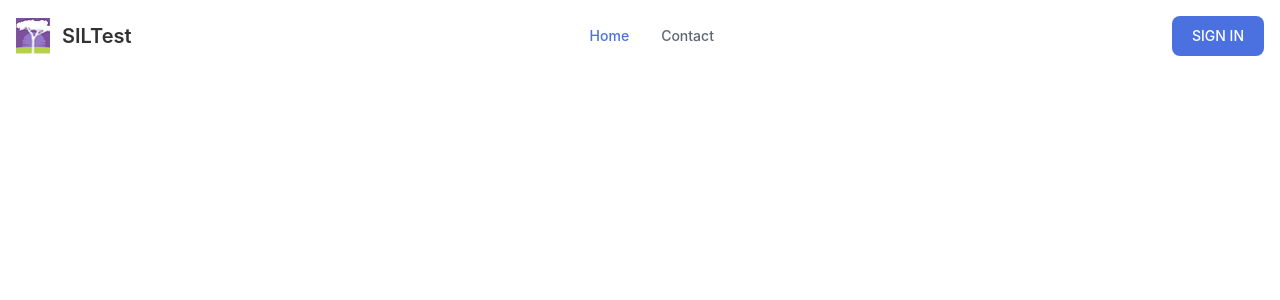
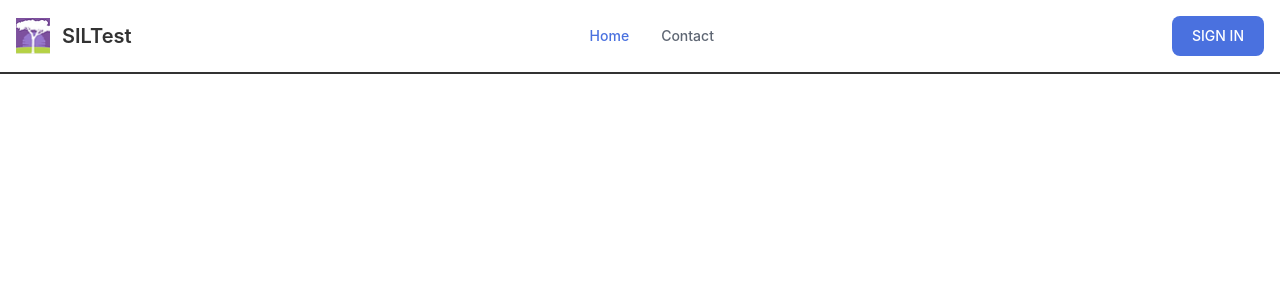
Before and after one commit to koomekevo/siltest, a React (Create React App) app: page /login in a window 1280 px wide. Shown: the top 300 px of the page. Built offline with nearby package versions, Linux system fonts and the light colour scheme.

Commit message:
Change nav bottom border color

```diff
--- a/src/components/Navbar.js
+++ b/src/components/Navbar.js
@@ -4,10 +4,10 @@ import Logo from '../images/logo.png'
 
 const Navbar = () => {
   return (
-    <nav class='bg-white opacity-80 border-gray-200 px-2 sm:px-4 py-2.5 dark:bg-gray-900'>
+    <nav class='bg-white opacity-80 border-black border-b-2 px-2 sm:px-4 py-2.5 dark:bg-gray-900'>
       <div class='container flex flex-wrap items-center justify-between mx-auto'>
         <a
-          href='https://www.savannahinformatics.com/'
+          href='/'
           class='flex items-center'
         >
           <img src={Logo} class='h-6 mr-3 sm:h-9' alt='SILTest Logo' />
```
